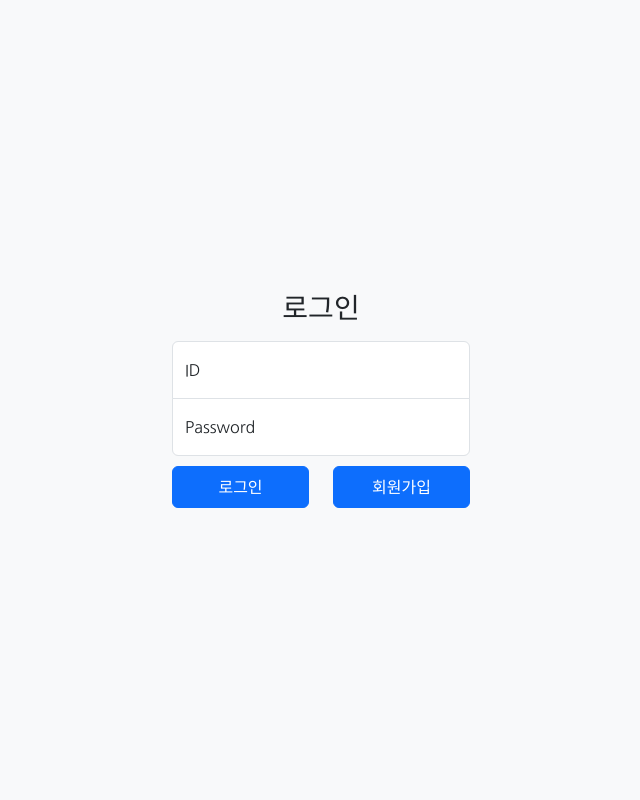
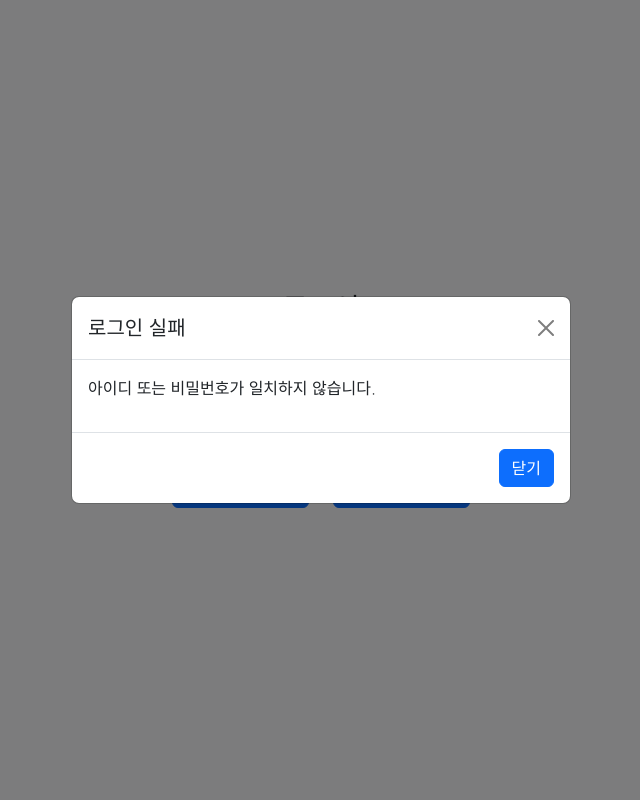
Before and after one commit to invivoanima/Promotion-Calculator, a Django app: template calc/templates/calc/login.html in a window 1280 px wide. Shown: the whole page, without its empty margins (319-959 px from the left). Run offline with Django 3.2, Linux system fonts and the light colour scheme; the template is opened without the code that fills it, so the values that code supplies are empty.

Commit message:
-로그인 기능 작업

```diff
--- a/calc/templates/calc/head.html
+++ b/calc/templates/calc/head.html
@@ -31,6 +31,7 @@
   rel="stylesheet"
   href="https://cdn.jsdelivr.net/npm/bootstrap-icons@1.11.3/font/bootstrap-icons.min.css"
 />
+<script src="https://ajax.googleapis.com/ajax/libs/jquery/3.7.1/jquery.min.js"></script>
 <style>
   body {
     text-align: center;
--- a/calc/templates/calc/login.html
+++ b/calc/templates/calc/login.html
@@ -15,6 +15,7 @@
             type="text"
             class="form-control"
             id="floatingInput"
+            name="username"
             placeholder="ID"
             required
           />
@@ -25,6 +26,7 @@
             type="password"
             class="form-control"
             id="floatingPassword"
+            name="password1"
             placeholder="Password"
             required
           />
@@ -47,6 +49,33 @@
         </div>
       </form>
     </main>
+
+    <script>
+      $(document).ready(function () {
+        $("#loginfail").modal("show");
+      });
+    </script>
+    <div class="modal" tabindex="-1" id="loginfail">
+      <div class="modal-dialog modal-dialog-centered">
+        <div class="modal-content">
+          <div class="modal-header">
+            <h5 class="modal-title">로그인 실패</h5>
+            <button
+              type="button"
+              class="btn-close"
+              data-bs-dismiss="modal"
+              aria-label="Close"
+            ></button>
+          </div>
+          <div class="modal-body">
+            <p class="text-start">아이디 또는 비밀번호가 일치하지 않습니다.</p>
+          </div>
+          <div class="modal-footer">
+            <button type="button" class="btn btn-primary" data-bs-dismiss="modal">닫기</button>
+          </div>
+        </div>
+      </div>
+    </div>
   </body>
 </html>
 
--- a/calc/templates/calc/sidebar.html
+++ b/calc/templates/calc/sidebar.html
@@ -71,7 +71,8 @@
     >
       <strong>mdo</strong>
     </a>
+    {% else %}
+    <a class="d-flex justify-content-center align-items-center text-white text-decoration-none" href="/login"><strong>로그인하기</strong></a>
     {% endif %}
-    <a class="d-flex justify-content-center align-items-center text-white text-decoration-none" href="/login"><strong>로그인하기</strong></a>
   </div>
 </div>
```
Also changed, not shown: calc/templates/calc/sign-in.css (deleted, +0 -25 lines), calc/views.py (+16 -2 lines), db.sqlite3.
